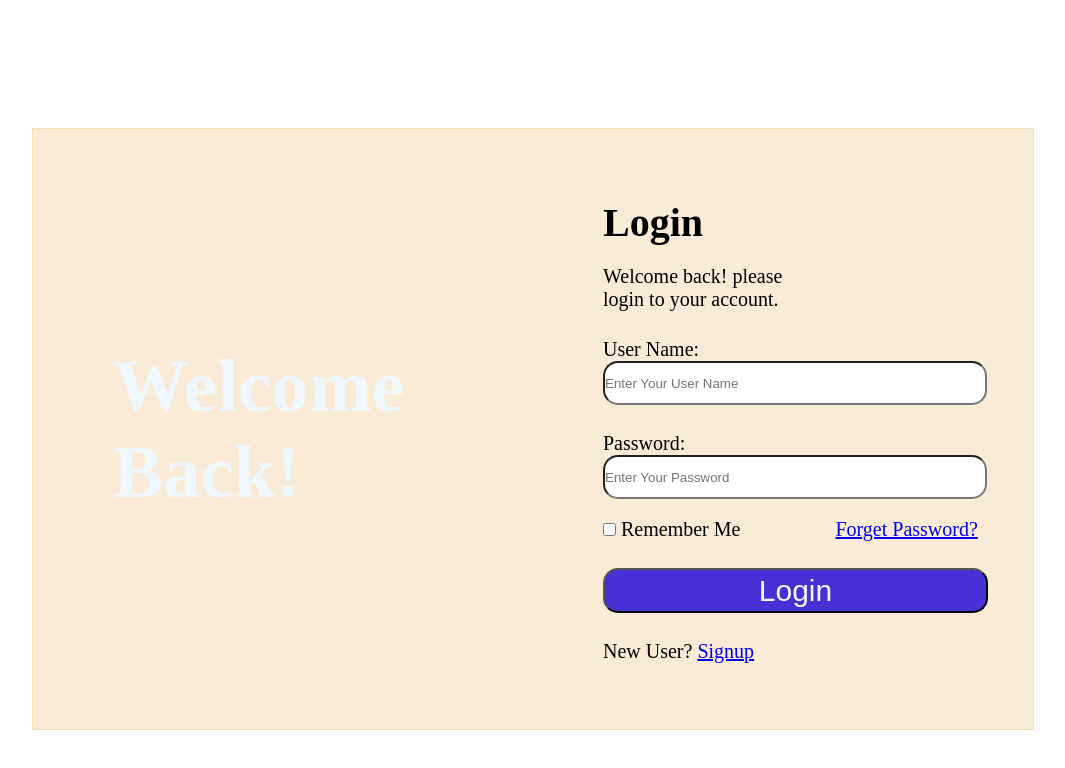
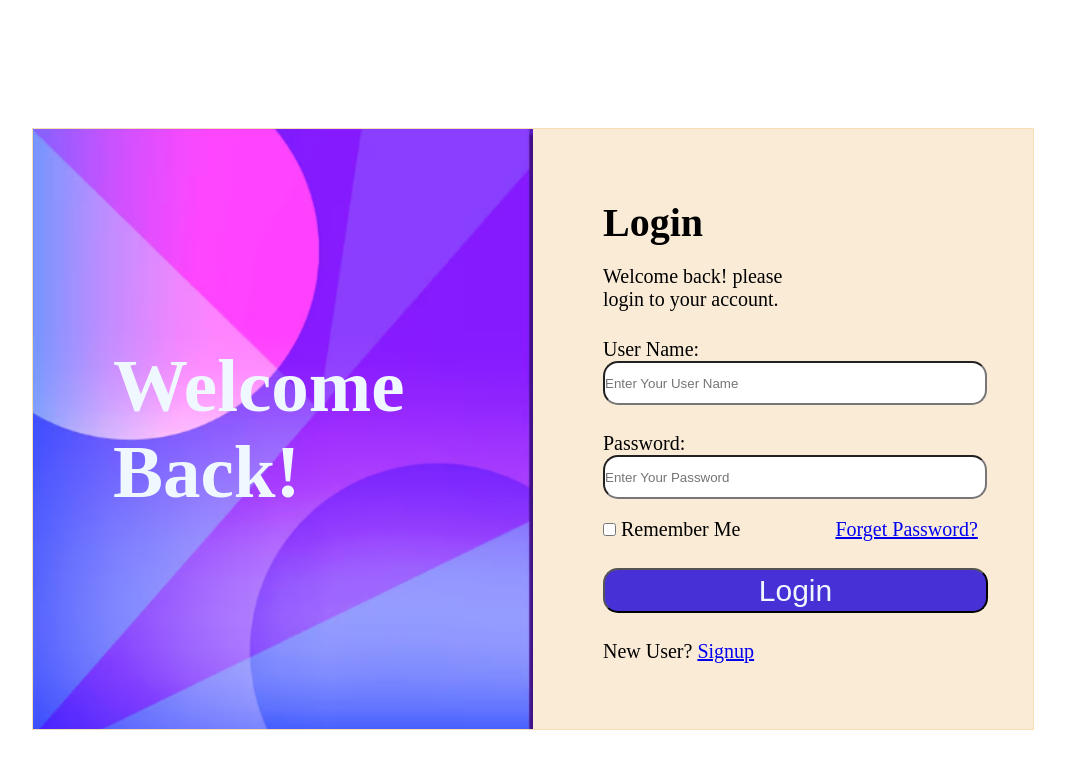
Before and after one commit to Usman-52/Task-03-html-css, a plain HTML site: page index.html in a window 1280 px wide. Shown: the whole page, without its empty margins (107-1172 px from the left). Drawn offline with Linux system fonts and the light colour scheme; the site is published under a folder, as on GitHub Pages, so addresses that start at the root find nothing.

Commit message:
i just make a littel bit changes in left container

```diff
--- a/style.css
+++ b/style.css
@@ -22,7 +22,7 @@
 
 
 .container1 {
-    background-image: url(/side.png);
+    background-image: url(./side.png);
     height: 600px;
     width: 500px;
     background-size: cover;
```
